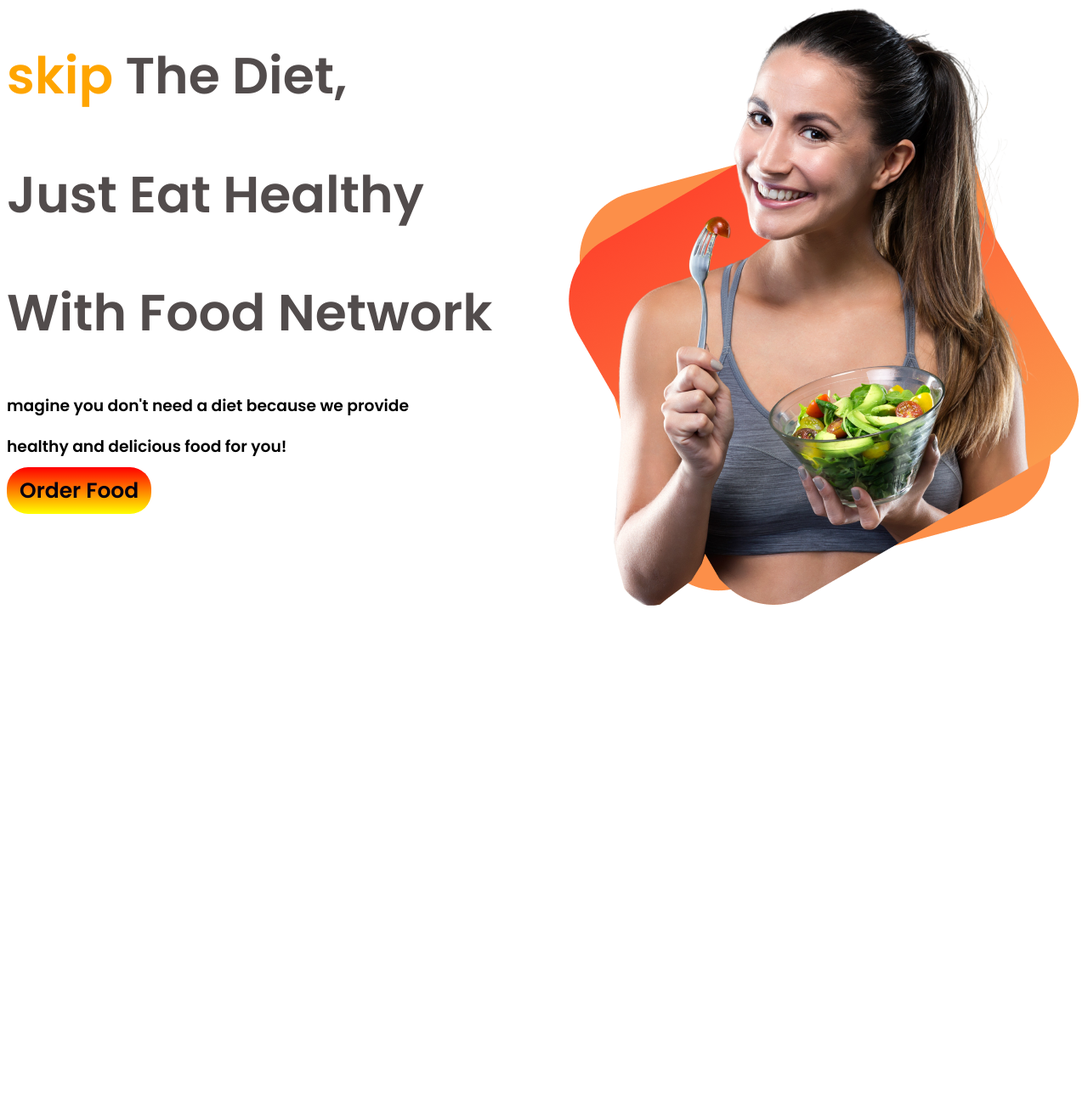
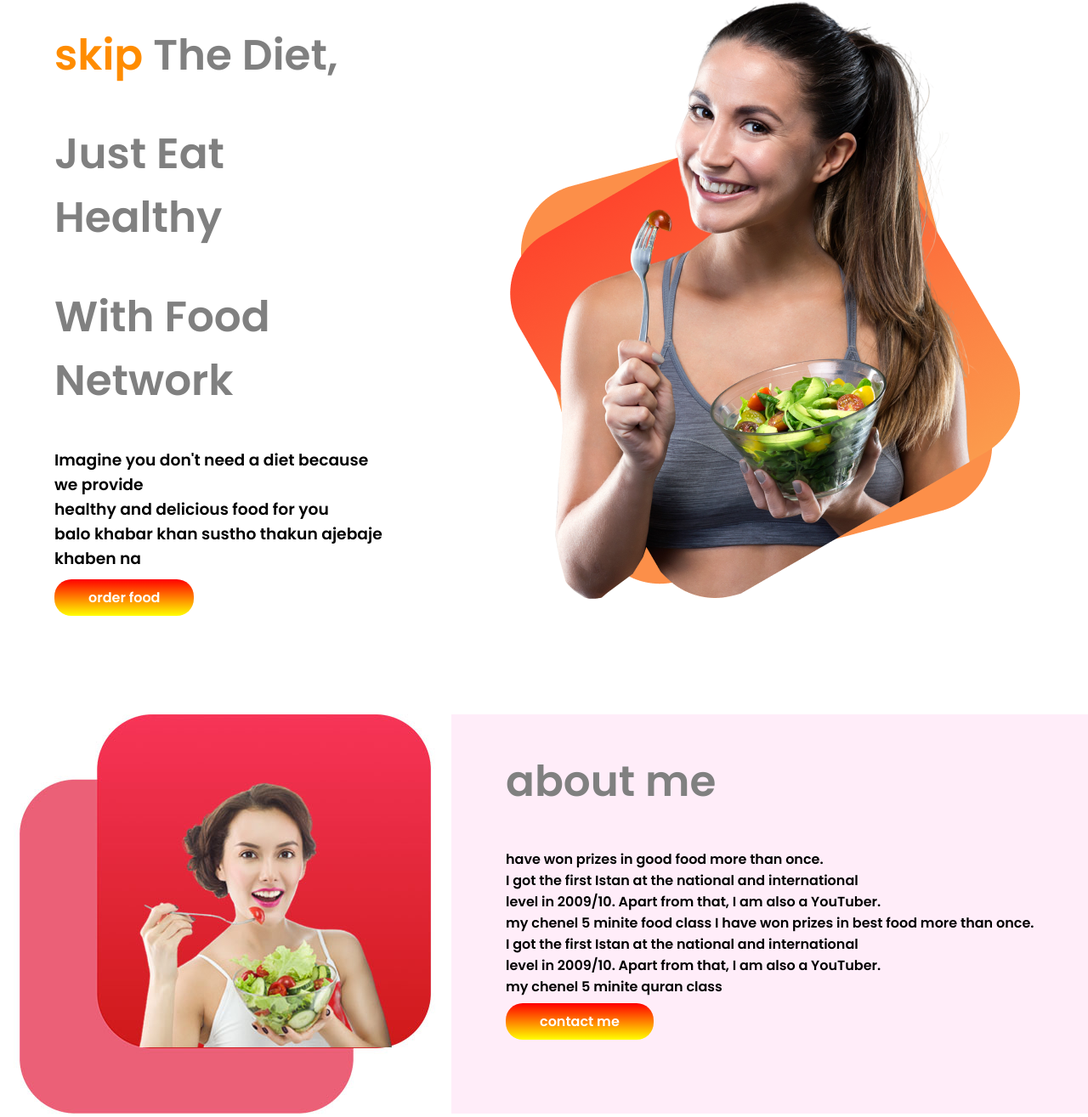
Before and after one commit to mosharrafho/amar-food-bazar, a plain HTML site: page index.html in a window 1280 px wide. Shown: the part 14-1329 px from the top of the page at 85% size. Before the commit the page ends 800 px from the top, so only its background shows below. Drawn offline with Linux system fonts and the light colour scheme.

Commit message:
secondpush

```diff
--- a/index.html
+++ b/index.html
@@ -20,22 +20,44 @@
 
 
 <body>
-    <section class="flexible">
+    <section class="top-battom flexible">
+        <div class="half-width">
+            <h1> <span class="color">skip</span> The Diet, </h1>
+            <h1>Just Eat Healthy</h1>
+            <h1>With Food Network</h1>
+            <h3>Imagine you don't need a diet because we provide<br>
+
+                healthy and delicious food for you<br>balo khabar khan sustho thakun ajebaje khaben na
+            </h3>
+
+
+            <a class="text-edit" target="_blank" href="https://www.linkedin.com/feed/">order food </a>
+        </div>
+
+        <div class="half-width"> <img src="images/Group 8425.png" alt="" </div>
+
+
+
+    </section>
+
+    <section class="about-me flexible" <div class="half-width">
+
+        <img src="images/food firt pic.jpg" </div>
 
         <div class="half-width">
-            <h1><span class="oreng">skip</span> The Diet, </h1>
-            <h1>Just Eat Healthy </h1>
-            <h1>With Food Network</h1>
-            <h3>magine you don't need a diet because we provide</h3>
-            <h3> healthy and delicious food for you!</h3>
-            <a class="link-button" target="_blank"
-                href="https://www.linkedin.com/in/mosharraf-hosasain-rakib-4a8a42210/"> Order Food </a>
+            <h1> about me </h1>
+
+            <p> have won prizes in good food more than once.<br> I got the first Istan at the national and
+                international<br>
+                level in 2009/10. Apart from that, I am also a YouTuber.<br> my chenel 5 minite food class I have won
+                prizes in best food more than once.<br> I got the first Istan at the national and
+                international<br>
+                level in 2009/10. Apart from that, I am also a YouTuber.<br> my chenel 5 minite quran class</p>
+            <a class="text-edit" target="_blank" href="https://www.linkedin.com/feed/">contact me</a>
+
         </div>
 
 
-
-        <div class="half-width"><img src="images/Group 8425.png" alt=""></div>
-        </div>
     </section>
 
 
--- a/style.css
+++ b/style.css
@@ -1,29 +1,56 @@
-body{
-    font-family: 'Poppins', sans-serif;
-}
-h1{
-    font-size: 60px;
-    color: rgb(82, 76, 76);
-
-}
-.oreng{
-    color: orange;
-}
-.flexible{
-    display: flex;
-}
-.half-width{
-
-    width: 50%;
+body{font-family: 'Poppins', sans-serif;
+    margin: 0;
 
 
 
 }
-.link-button{
+h1{
+color: gray;
+    font-size: 50px;
+}
+
+
+.color{
+
+    color: darkorange;
+}
+.flexible{
+    display: flex;
+margin-bottom: 100px;
+
+
+}
+.half-width{
+    width: 60%;
+    padding-left:5%;
+padding-right: 50px;
+
+}
+.text-edit{
 text-decoration: none;
 background-image: linear-gradient(red, yellow);
-padding: 10px 15px;
-border-radius: 25px;
-color: rgb(3, 0, 15);
-font-size: 25px;
+color: white;
+padding: 10px 40px;
+border-radius: 20px;
+font-weight: 900;
+
+
+
+
+
+
+
+
 }
+
+
+
+
+
+
+    .about-me{
+
+
+        background-image: url(images/Frame\ 59.jpg);
+        background-repeat: no-repeat;
+       background-position:left;
```
